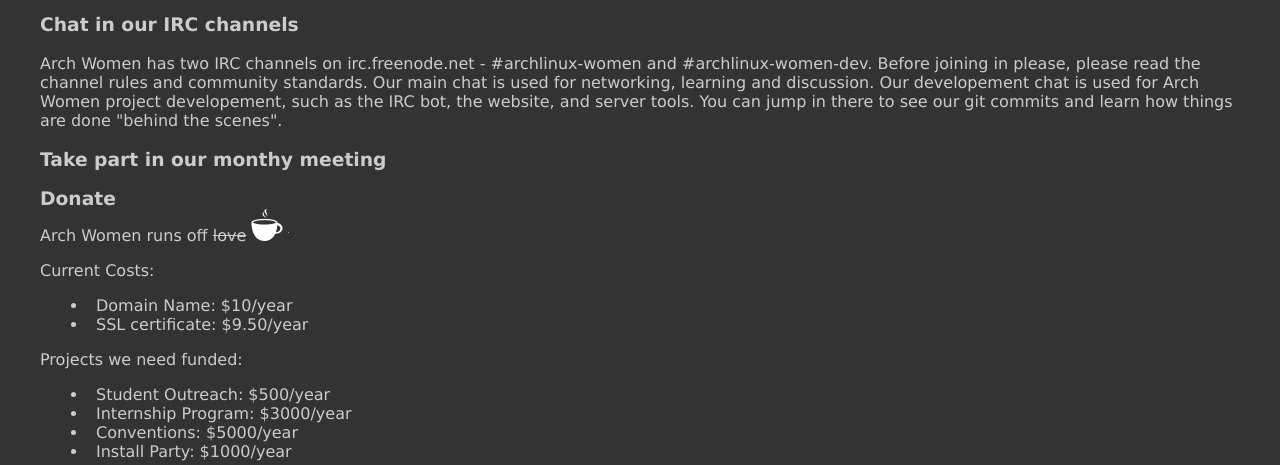
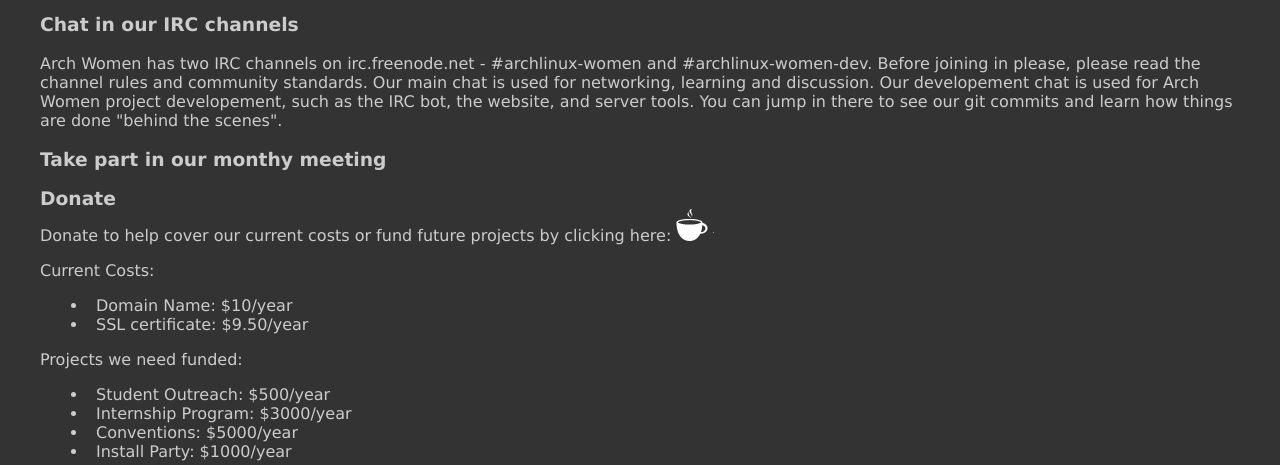
Before and after one commit to archwomen/website, a PHP site: page /contribute in a window 1280 px wide. Shown: the part 386-851 px from the top of the page. Run offline with PHP 8.4, Linux system fonts and the light colour scheme; grey boxes are pictures that could not be loaded.

Commit message:
Added donation information to contributions page

```diff
--- a/contribute/index.php
+++ b/contribute/index.php
@@ -34,7 +34,7 @@
                 how things are done "behind the scenes".</p>
             <h3>Take part in our monthy meeting</h3>
             <h3 style="margin-bottom:0">Donate</h3>
-            <p style="display:inline;">Arch Women runs off <del>love</del>
+            Donate to help cover our current costs or fund future projects by clicking here:
             <form style="display:inline;" action="https://www.paypal.com/cgi-bin/webscr" method="post" target="_top">
                 <input type="hidden" name="cmd" value="_s-xclick">
                 <input type="hidden" name="hosted_button_id" value="ADCGV6K9VK2MJ">
```
